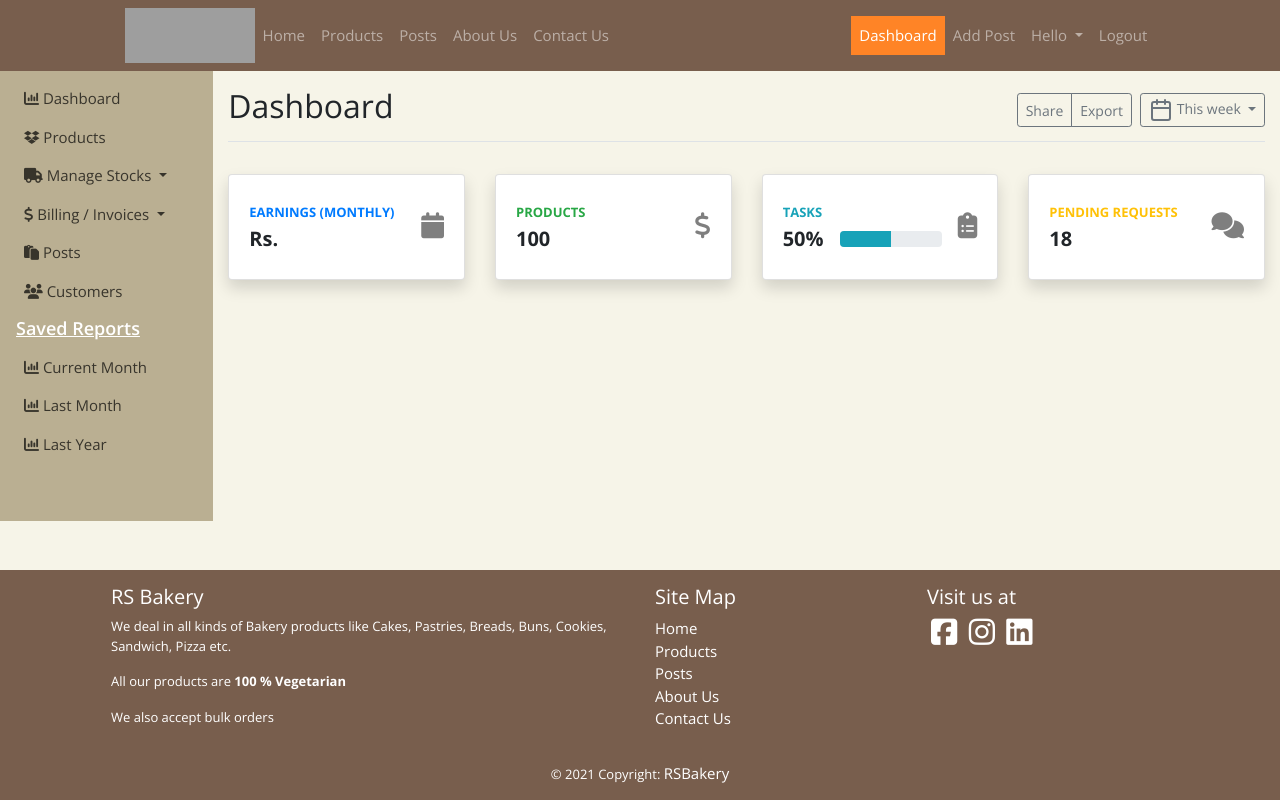
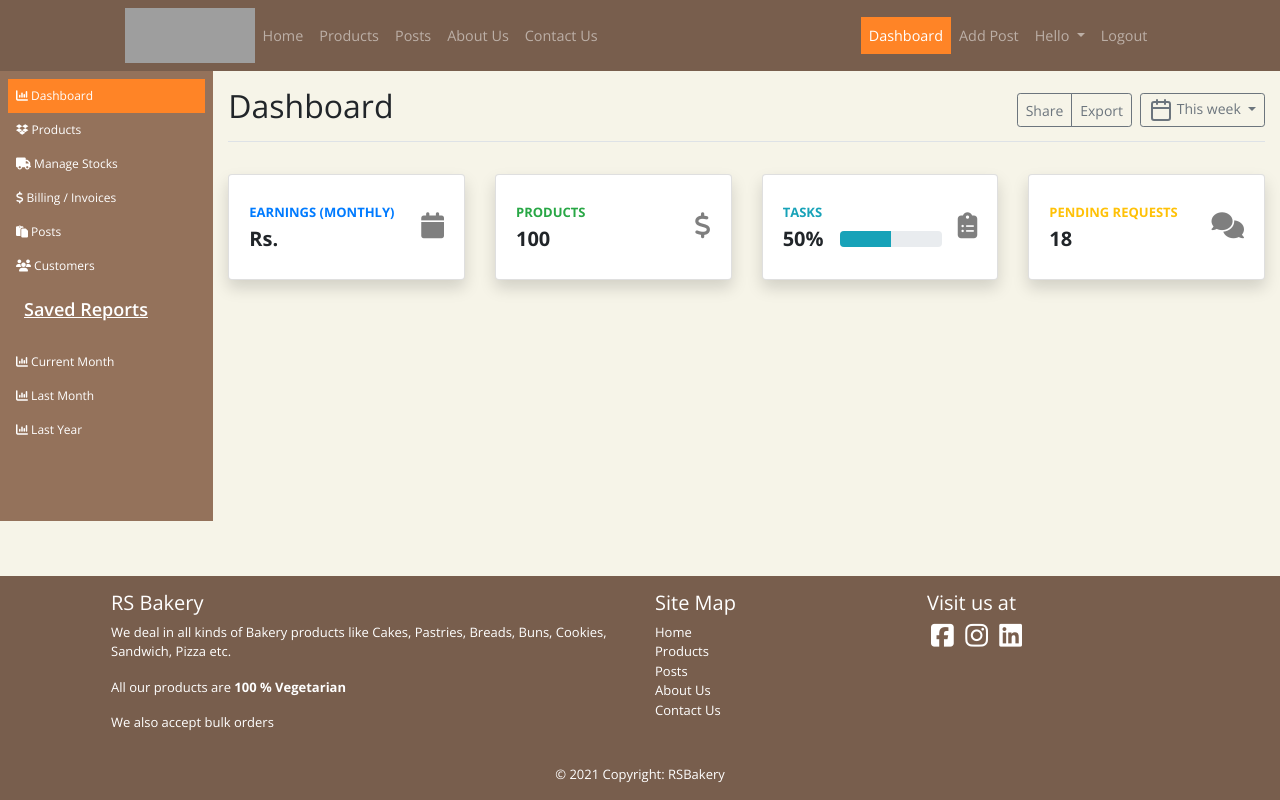
Before and after one commit to indresharma/rsbakery, a Django app: page /dashboard/ in a window 1280 px wide. Run offline with Django 3.2, Linux system fonts and the light colour scheme; the visitor is signed in with stand-in values (Sample User, id 1); some libraries are stand-ins or nearby versions; grey boxes are pictures that could not be loaded.

Commit message:
design updates

```diff
--- a/rsbakery/products/templates/products/dashboard.html
+++ b/rsbakery/products/templates/products/dashboard.html
@@ -5,7 +5,7 @@
 
 <div class="container-fluid">
     <div class="row dashboardContainer h-100">
-        <nav class="nav navbar col-md-2 sidenav navbar-expand-md">
+        <nav class="nav navbar col-md-2 sidenav navbar-expand-md px-0 navbar-dark">
             {% include 'products/dashboard_sidebar.html'%}
         </nav>
 
--- a/rsbakery/products/templates/products/dashboard_sidebar.html
+++ b/rsbakery/products/templates/products/dashboard_sidebar.html
@@ -1,9 +1,9 @@
 <button class="navbar-toggler" type="button" data-toggle="collapse" data-target="#navbarNavDropdown"
-  aria-controls="navbarNavDropdown" aria-expanded="false" aria-label="Toggle navigation" style="{color: #000;}">
-  Dashboard <i class="fa fa-caret-right"></i></button>
+  aria-controls="navbarNavDropdown" aria-expanded="false" aria-label="Toggle navigation">
+  Dashboard <i class="fa fa-caret-down"></i></button>
 
 
-<div class="collapse navbar-collapse flex-column" id="navbarNavDropdown">
+<div class="collapse navbar-collapse flex-column px-2" id="navbarNavDropdown">
   <ul class="navbar-nav flex-column mr-auto w-100" id="accordian">
     <li class="nav-item">
       <a class="nav-link" href="{% url 'products:dashboard' %}">
@@ -15,24 +15,24 @@
         <span><i class="fa fa-dropbox"></i> Products</span>
       </a>
     </li>
-    <li class="nav-item dropdown accordian">
-      <a class="nav-link dropdown-toggle" href="javascript:void(0);" id="stockAccordian" role="button"
-        data-toggle="dropdown" aria-haspopup="true" aria-expanded="false">
+    <li class="nav-item">
+      <a class="nav-link" data-toggle="collapse" href="#stockAccordian" role="button"
+        aria-expanded="false" aria-controls="stockAccordian">
         <span><i class="fa fa-truck"></i> Manage Stocks</span>
       </a>
-      <div class="dropdown-menu customAccord" aria-labelledby="stockAccordian">
-        <a class="dropdown-item" href="{% url 'products:dashboard-stock-list' %}">Raw Materials</a>
-        <a class="dropdown-item" href="{% url 'products:dashboard-product-stock-list' %}">Products</a>
+      <div class="collapse customAccord" data-parent="#accordian" id="stockAccordian">
+        <a class="accord-item" href="{% url 'products:dashboard-stock-list' %}">Raw Materials</a>
+        <a class="accord-item" href="{% url 'products:dashboard-product-stock-list' %}">Products</a>
       </div>
     </li>
-    <li class="nav-item dropdown">
-      <a class="nav-link dropdown-toggle" href="javascript:void(0);" id="billingAccordian" role="button"
-        data-toggle="dropdown" aria-haspopup="true" aria-expanded="false">
+    <li class="nav-item">
+      <a class="nav-link" data-toggle="collapse" href="#billingAccordian" role="button"
+        aria-expanded="false" aria-controls="billingAccordian">
         <span><i class="fa fa-dollar"></i> Billing / Invoices</span>
       </a>
-      <div class="dropdown-menu customAccord" aria-labelledby="billingAccordian">
-        <a class="dropdown-item" href="{% url 'sales:billing' %}">Generate Invoice</a>
-        <a class="dropdown-item" href="{% url 'sales:orders' %}">Orders</a>
+      <div class="collapse customAccord" data-parent="#accordian" id="billingAccordian">
+        <a class="accord-item" href="{% url 'sales:billing' %}">Generate Invoice</a>
+        <a class="accord-item" href="{% url 'sales:orders' %}">Orders</a>
       </div>
     </li>
     <li class="nav-item">
@@ -49,7 +49,7 @@
 
 
   <ul class="navbar-nav flex-column mr-auto w-100" id="accordian">
-    <h6 class="dashboardHeading flex-column my-2">Saved Reports</h6>
+    <h6 class="dashboardHeading flex-column p-3">Saved Reports</h6>
     <li class="nav-item">
       <a class="nav-link" href="#">
         <span><i class="fa fa-bar-chart-o"></i></span> Current Month</span>
--- a/rsbakery/static/css/style.css
+++ b/rsbakery/static/css/style.css
@@ -33,7 +33,19 @@ body {
 
 }
 
-.navbar-secondary{background-color: #785e4d;}
+.footer-links {
+    display: flex;
+    flex-direction: column;
+}
+
+@media screen and (max-width: 576px) {
+    .footer-links {
+        flex-direction: row;
+        justify-content: space-evenly;
+    }
+}
+
+.navbar-secondary{background-color: #785e4d; font-size: 0.9rem;}
 .text-muted span a{color: rgba(0, 0, 0, 0.801);}
 .footer a { color: white;}
 .active {background-color: #ff8426;}
@@ -107,7 +119,7 @@ body {
     padding-bottom: 55px;
 }
 
-.imageContainer .loginForm label, a {
+.imageContainer .loginForm label {
     font-size: 15px;
 }
 
@@ -173,14 +185,15 @@ body {
     padding-top: 0;
 }
 .sidenav {
-background-color: #baaf92;
+background-color: #94725b;
 }
 
 #accordian .nav-item {
 color: #FFF;
 min-width: 100%;
-padding: 0;
-font-size: 15px;
+/* padding-left: 5%;
+padding-right: 5%; */
+font-size: 0.75rem;
 }
 
 #accordian .nav-item:hover {
@@ -190,15 +203,41 @@ cursor: pointer;
 width: 100%;
 }
 
-#accordian .nav-item a{color: rgba(0, 0, 0, 0.7);}
+#accordian .nav-item a{color: #fff;}
 #accordian .nav-item a:hover{color: #ff8426;}
+.nav-item .nav-link{padding-left: 1rem; padding-right: 1rem;}
+
+#accordian .nav-item .show {
+    border-radius: 0px;
+    background-color: rgba(0, 0, 0, 0.2);
+}
+.customAccord{
+    display: flex;
+    flex-direction: column;
+    /* background-color: inherit; */
+    border-radius: 0.25rem;
+    width: 100%;
+}
+
+.accord-item {
+    font-size: 0.85rem;
+    font-weight: 300;
+    padding: 0.3em 2em;
+}
+
+.active-accord {
+    background-color: rgba(0, 0, 0, 0.2);
+}
+
+.active-accord .nav-link {
+    background-color: #ff8426;
+}
+.active-accord .nav-link:hover {
+    color: #fff !important;
+    font-size: 1.1em;
+}
 
 
-.customAccord{
-    background-color: #FFF;
-    border-radius: 3px;
-    width: 100%;
-}
 
 
 .thead-custom {
@@ -211,7 +250,7 @@ width: 100%;
 .page-link {color: #ff8426;}
 .activeTab {background-color: rgba(255, 255, 255, 0.575); font-weight: bold;}
 .updateBtn {background: transparent; color: #000; padding: 5px 5px; font-size: 18px;}
-.updateBtn:hover{background-color: rgba(255, 255, 255, 0.575);border-radius: 5px;}
+.updateBtn:hover{background-color: rgba(255, 255, 255, 0.575);border-radius: 0.25;}
 .deleteBtn, .stockDeleteBtn {background: transparent; color: #d60202; padding: 5px 5px;font-size: 18px;}
 .deleteBtn:hover, .stockDeleteBtn:hover{background-color: rgba(255, 255, 255, 0.575); border-radius: 5px;}
 
@@ -276,7 +315,7 @@ width: 100%;
 .emptyContent h3 {text-align: center;}
 
 
-@media screen and (min-width: 768px) {
+@media screen and (min-width: 1264px) {
     .container {
         max-width: 85%;
     }
--- a/rsbakery/users/templates/users/base.html
+++ b/rsbakery/users/templates/users/base.html
@@ -102,23 +102,13 @@
                     <!-- Links -->
                     <h5 class="text">Site Map</h5>
 
-                    <ul class="list-unstyled">
-                        <li>
-                            <a href="{% url 'core:index' %}">Home</a>
-                        </li>
-                        <li>
-                            <a href="{% url 'products:products' %}">Products</a>
-                        </li>
-                        <li>
-                            <a href="{% url 'core:recipes' %}">Posts</a>
-                        </li>
-                        <li>
-                            <a href="{% url 'core:about-us' %}">About Us</a>
-                        </li>
-                        <li>
-                            <a href="{% url 'core:contact-us' %}">Contact Us</a>
-                        </li>
-                    </ul>
+                    <div class="footer-links">
+                        <a href="{% url 'core:index' %}">Home</a>
+                        <a href="{% url 'products:products' %}">Products</a>
+                        <a href="{% url 'core:recipes' %}">Posts</a>
+                        <a href="{% url 'core:about-us' %}">About Us</a>
+                        <a href="{% url 'core:contact-us' %}">Contact Us</a>
+                    </div>
 
                 </div>
                 <!-- Grid column -->
@@ -152,8 +142,8 @@
     <script>
         window.onload = function () {
             var url = "{{request.path}}"
-            console.log($(`a[href='${url}']`))
-            $(`a[href='${url}']`).closest('li .nav-item').addClass('active')
+            $(`a[href='${url}']`).closest('li').addClass('active active-accord')
+            $(`a[href='${url}']`).closest('.collapse').addClass('show')
         }
     </script>
 
```
